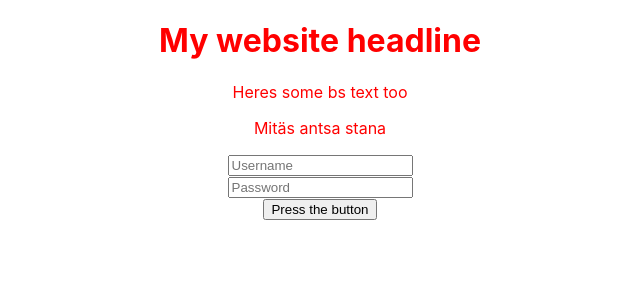
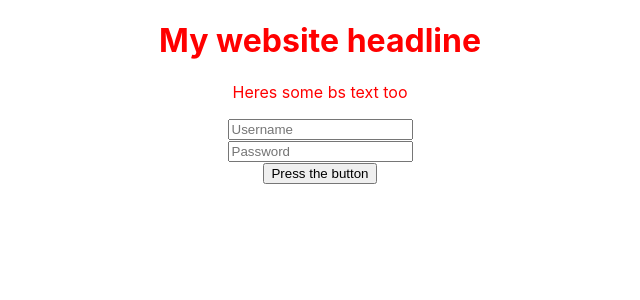
Before and after one commit to rikuvil/rikuvil.github.io, a React (Create React App) app: page / in a window 1280 px wide. Shown: the top 300 px of the page, without its empty margins (320-960 px from the left). Built offline with nearby package versions, Linux system fonts and the light colour scheme.

Commit message:
minor changes

```diff
--- a/src/App.js
+++ b/src/App.js
@@ -14,7 +14,6 @@ const inputChanged = (e) => {
     <div className="App" style={{color:'red', alignContent:'left'}}>
         <h1>My website headline</h1>
         <p>Heres some bs text too</p>
-        <p>Mitäs antsa stana</p>
         <form>
         <div>
           <input placeholder='Username' name='user' value={profile.user} onChange={inputChanged}/>
```
